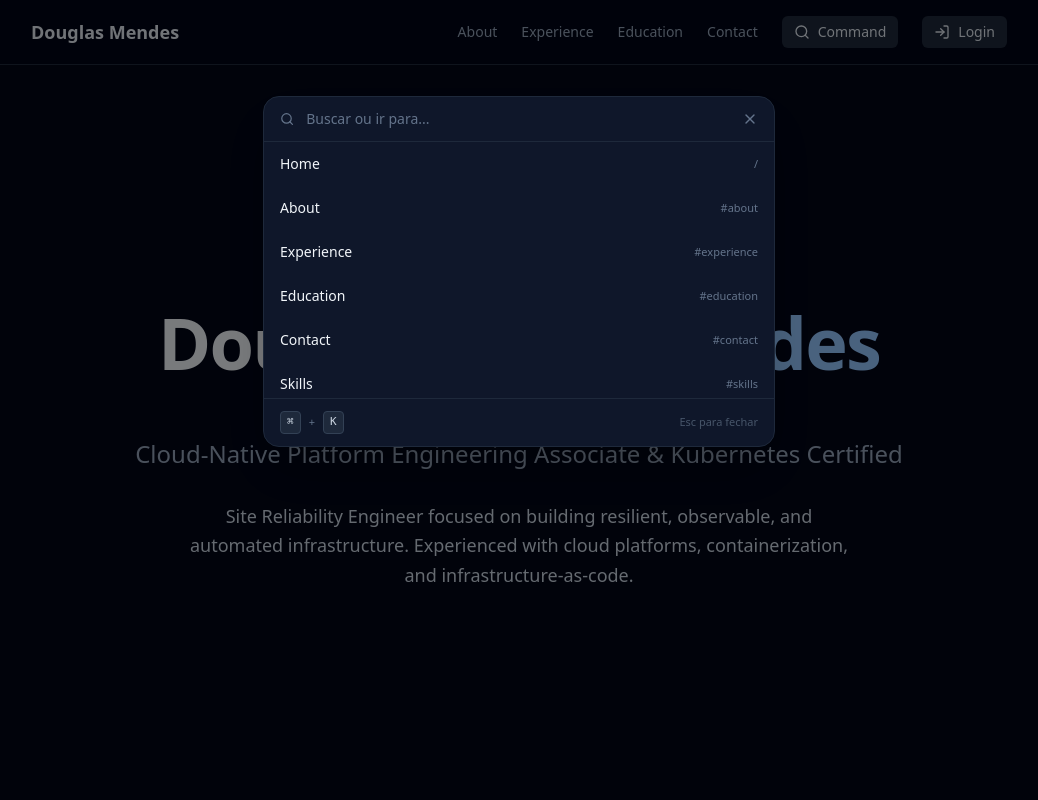
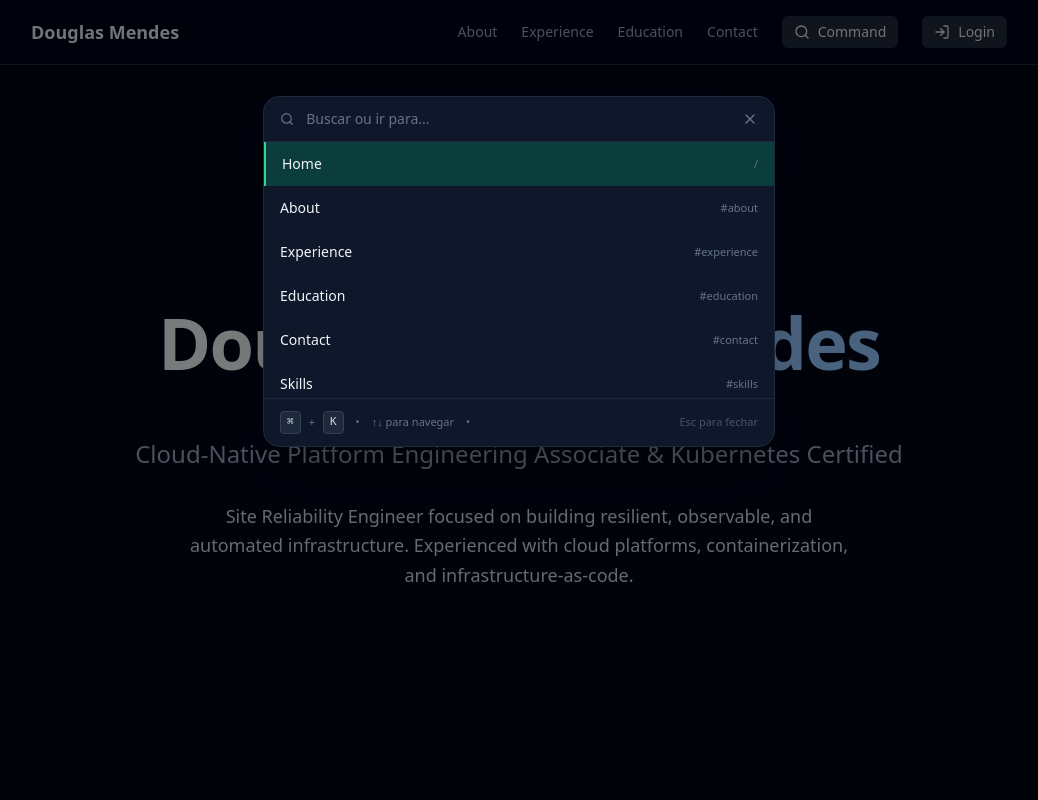
Before and after one commit to dluizmendes/portal, a Next.js app: page / in a window 1280 px wide. Both pictures are taken after a click on the button "Command". Shown: the top 800 px of the page, without its empty margins (121-1159 px from the left). Built offline with nearby package versions, Linux system fonts and the light colour scheme; no server answers.

Commit message:
feat: keyboard navigation in command palette (arrow keys)

```diff
--- a/app/components/CommandPaletteProvider.tsx
+++ b/app/components/CommandPaletteProvider.tsx
@@ -28,6 +28,7 @@ const CommandPaletteContext = createContext<CommandPaletteContextValue | undefin
 export function CommandPaletteProvider({ children }: { children: React.ReactNode }) {
   const [open, setOpen] = useState(false)
   const [query, setQuery] = useState('')
+  const [selectedIdx, setSelectedIdx] = useState(0)
   const router = useRouter()
 
   useEffect(() => {
@@ -35,6 +36,7 @@ export function CommandPaletteProvider({ children }: { children: React.ReactNode
       if ((e.metaKey || e.ctrlKey) && e.key.toLowerCase() === 'k') {
         e.preventDefault()
         setOpen((prev) => !prev)
+        setSelectedIdx(0)
       }
       if (e.key === 'Escape') setOpen(false)
     }
@@ -46,6 +48,23 @@ export function CommandPaletteProvider({ children }: { children: React.ReactNode
     if (!query) return commands
     return commands.filter((cmd) => cmd.label.toLowerCase().includes(query.toLowerCase()))
   }, [query])
+
+  useEffect(() => {
+    setSelectedIdx(0)
+  }, [query])
+
+  const handleKeyDown = (e: React.KeyboardEvent) => {
+    if (e.key === 'ArrowDown') {
+      e.preventDefault()
+      setSelectedIdx((prev) => (prev + 1) % filtered.length)
+    } else if (e.key === 'ArrowUp') {
+      e.preventDefault()
+      setSelectedIdx((prev) => (prev - 1 + filtered.length) % filtered.length)
+    } else if (e.key === 'Enter' && filtered.length > 0) {
+      e.preventDefault()
+      go(filtered[selectedIdx].action)
+    }
+  }
 
   const go = (action: string) => {
     setOpen(false)
@@ -67,6 +86,7 @@ export function CommandPaletteProvider({ children }: { children: React.ReactNode
                 autoFocus
                 value={query}
                 onChange={(e) => setQuery(e.target.value)}
+                onKeyDown={handleKeyDown}
                 placeholder="Buscar ou ir para..."
                 className="w-full bg-transparent outline-none text-sm placeholder:text-slate-500"
               />
@@ -75,11 +95,15 @@ export function CommandPaletteProvider({ children }: { children: React.ReactNode
               </button>
             </div>
             <div className="max-h-64 overflow-y-auto">
-              {filtered.map((cmd) => (
+              {filtered.map((cmd, idx) => (
                 <button
                   key={cmd.label}
                   onClick={() => go(cmd.action)}
-                  className="w-full text-left px-4 py-3 hover:bg-slate-800 text-sm flex justify-between items-center"
+                  className={`w-full text-left px-4 py-3 text-sm flex justify-between items-center transition ${
+                    idx === selectedIdx
+                      ? 'bg-emerald-600/30 border-l-2 border-emerald-400'
+                      : 'hover:bg-slate-800'
+                  }`}
                 >
                   <span>{cmd.label}</span>
                   <span className="text-[11px] text-slate-500">{cmd.action}</span>
@@ -93,6 +117,9 @@ export function CommandPaletteProvider({ children }: { children: React.ReactNode
               <kbd className="px-1.5 py-0.5 rounded bg-slate-800 border border-slate-700 text-slate-300">⌘</kbd>
               <span>+</span>
               <kbd className="px-1.5 py-0.5 rounded bg-slate-800 border border-slate-700 text-slate-300">K</kbd>
+              <span className="mx-1">•</span>
+              <span>↑↓ para navegar</span>
+              <span className="mx-1">•</span>
               <span className="ml-auto text-slate-600">Esc para fechar</span>
             </div>
           </div>
```
